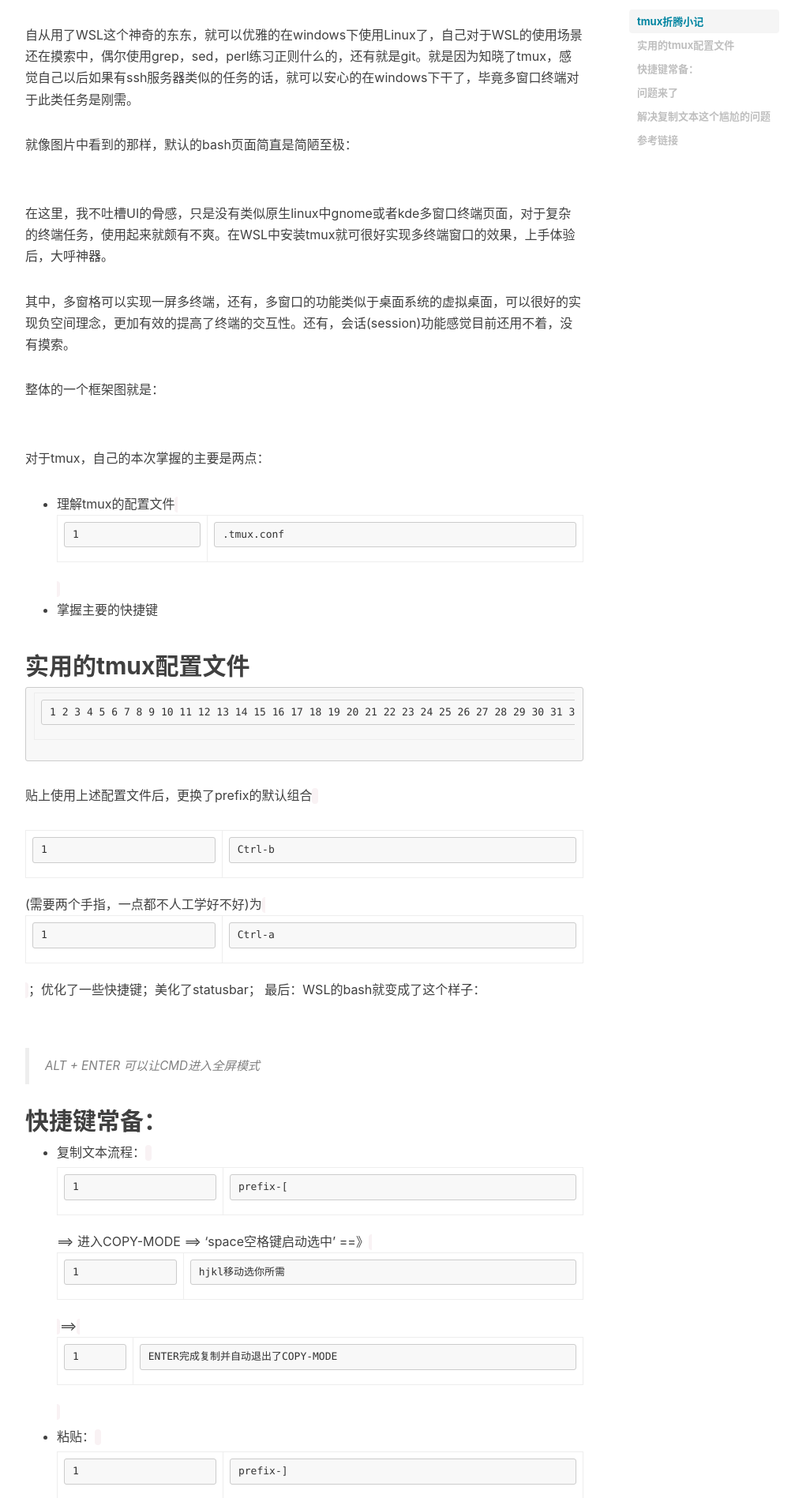
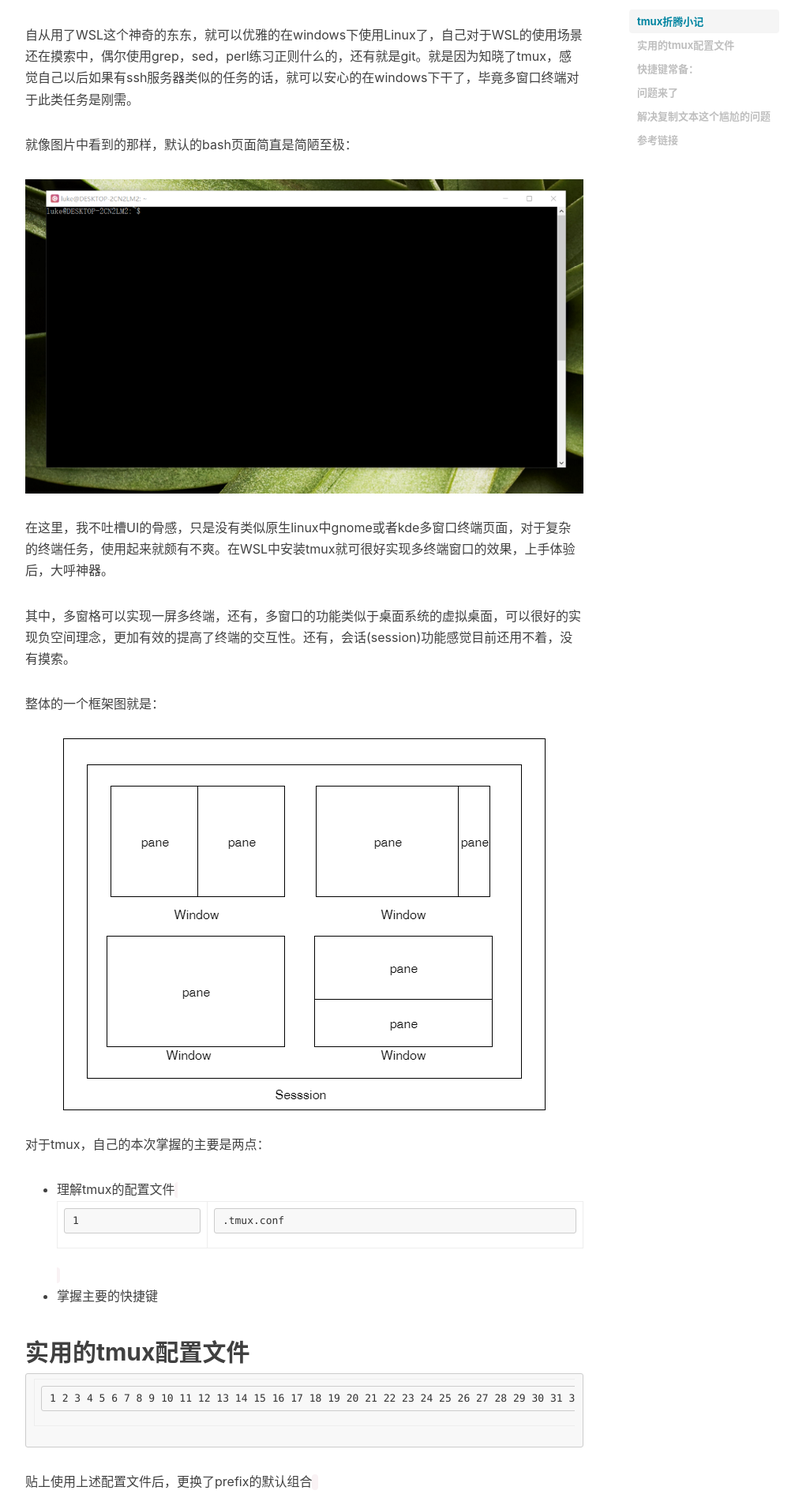
Before and after one commit to BetterLuke/lukeblog, a Jekyll site: the page built from _posts/2017-06-11-personal-tmux.markdown, in a window 1280 px wide. Shown: the part 653-2550 px from the top of the page at 79% size, without its empty margins (233-1240 px from the left). Built offline with Jekyll 4.4.1, drawn with Linux system fonts in a browser that asks for light colours; nearby versions of some CDN libraries; comment, search, counter and statistics services are not loaded.

Commit message:
update personal-tmux

```diff
--- a/_posts/2017-06-11-personal-tmux.markdown
+++ b/_posts/2017-06-11-personal-tmux.markdown
@@ -16,7 +16,7 @@
 
 就像图片中看到的那样，默认的bash页面简直是简陋至极：
 
-![](../img/in-post/post-personal-tmux/ugly-cmd.png)
+![](\img\in-post\post-personal-tmux\ugly-cmd.png)
 
 在这里，我不吐槽UI的骨感，只是没有类似原生linux中gnome或者kde多窗口终端页面，对于复杂的终端任务，使用起来就颇有不爽。在WSL中安装tmux就可很好实现多终端窗口的效果，上手体验后，大呼神器。
 
@@ -24,7 +24,7 @@
 
 整体的一个框架图就是：
 
-![](../img/in-post/post-personal-tmux/tmux-structure.png)
+![](\img\in-post\post-personal-tmux\tmux-structure.png)
 
 对于tmux，自己的本次掌握的主要是两点：
 
@@ -101,7 +101,7 @@
 
 贴上使用上述配置文件后，更换了prefix的默认组合`Ctrl-b`(需要两个手指，一点都不人工学好不好)为`Ctrl-a`；优化了一些快捷键；美化了statusbar； 最后：WSL的bash就变成了这个样子：
 
-![](../img/in-post/post-personal-tmux/wsl-tmux.png)
+![](\img\in-post\post-personal-tmux\wsl-tmux.png)
 
 > ALT + ENTER 可以让CMD进入全屏模式
 
@@ -142,7 +142,7 @@
 
 保持分享精神：
 
-![](../img/in-post/post-personal-tmux/github-tmux-issue.png)
+![](\img\in-post\post-personal-tmux\github-tmux-issue.png)
 
 #让终端与Tmux一起启动
 很快就发现，如果每次使用的开始都需要在终端输入`tmux`才能激活使用，感觉会很麻烦，最好能够让Tmux和终端一起启动，解决办法就是在你的`.bashrc`文件里添加如下脚本：
```
